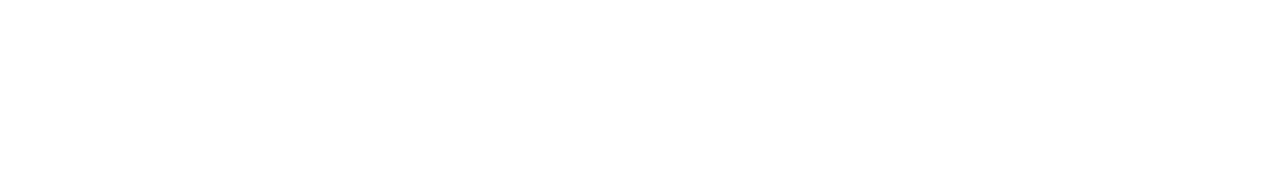
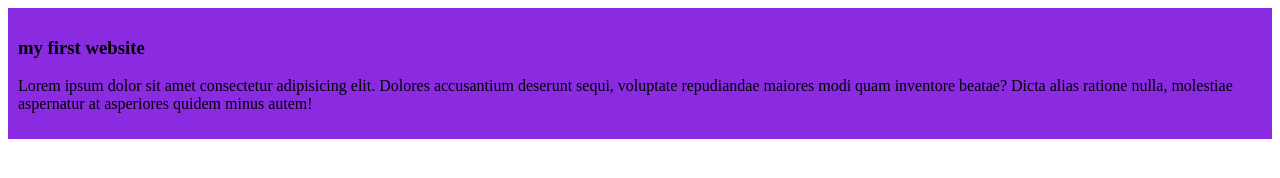
Before and after one commit to jannatulahsannayem34/my-simple-website, a plain HTML site: page index.html in a window 1280 px wide. Drawn offline with Linux system fonts and the light colour scheme.

Commit message:
first commit

```diff
--- a/index.html
+++ b/index.html
@@ -4,8 +4,13 @@
     <meta charset="UTF-8">
     <meta name="viewport" content="width=device-width, initial-scale=1.0">
     <title>my simple website</title>
+    <link rel="stylesheet" href="styles/blog.css">
 </head>
 <body>
+    <div>
+        <h3>my first website</h3>
+        <p>Lorem ipsum dolor sit amet consectetur adipisicing elit. Dolores accusantium deserunt sequi, voluptate repudiandae maiores modi quam inventore beatae? Dicta alias ratione nulla, molestiae aspernatur at asperiores quidem minus autem!</p>
+    </div>
 
 </body>
 </html>
--- /dev/null
+++ b/styles/blog.css
@@ -0,0 +1,4 @@
+div{
+    background-color: blueviolet;
+    padding: 10px;
+}
```
